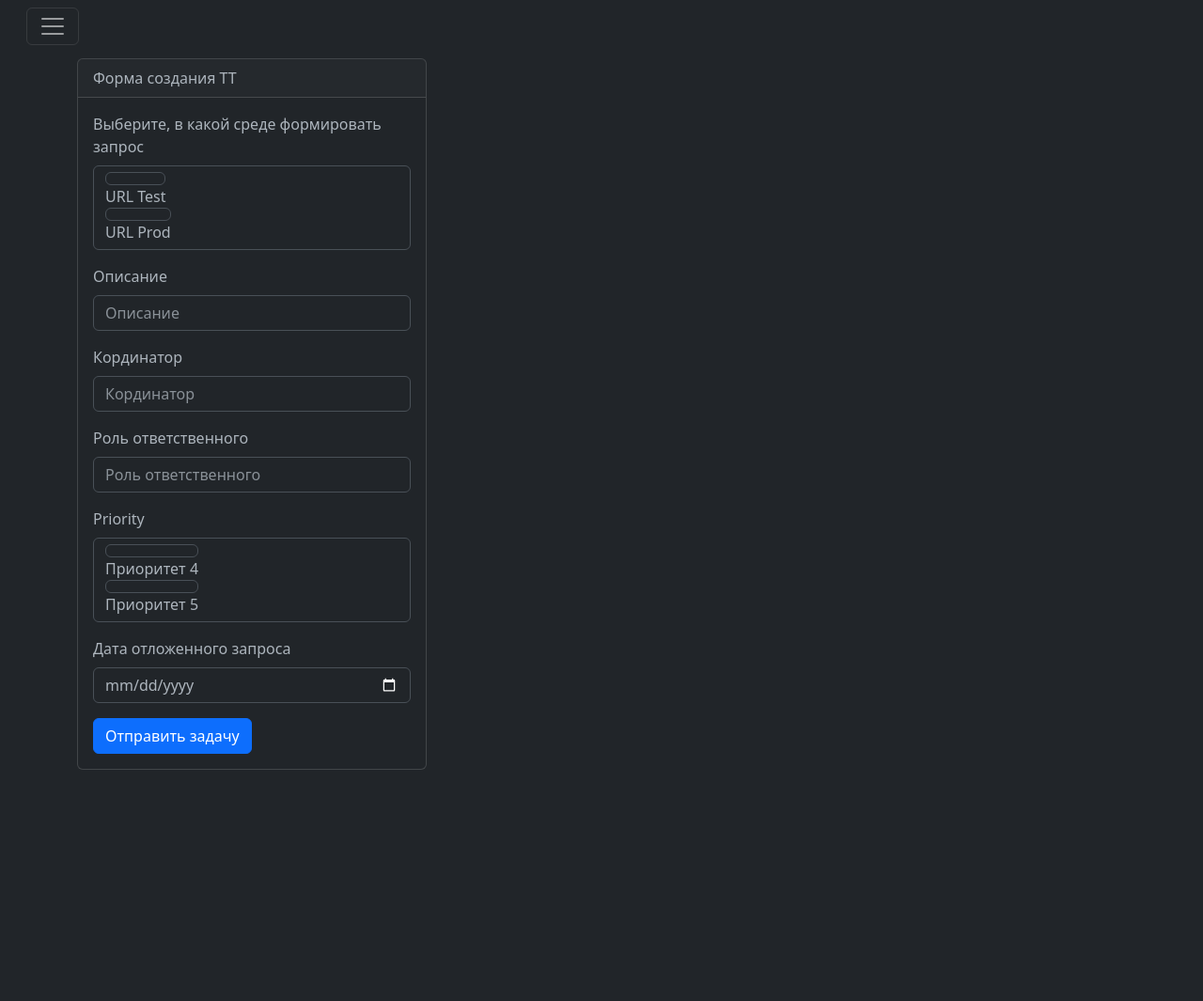
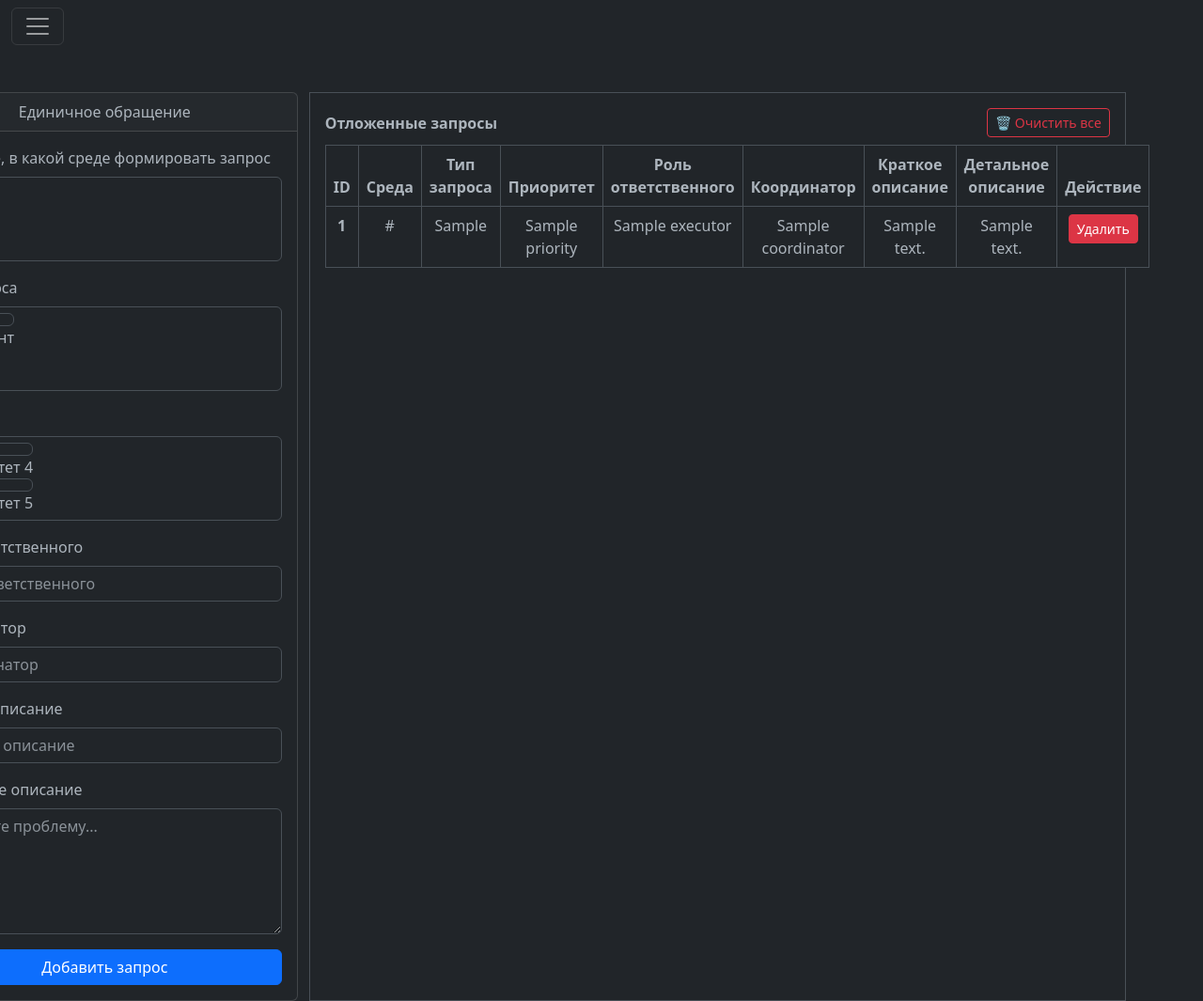
Before and after one commit to kylebaku/control_box, a Django app: template control_box/templates/generation/hand.html in a window 1280 px wide. Shown: the whole page at 94% size. Before the commit the page ends 819 px from the top, so only its background shows below. Run offline with Django 5.2, Linux system fonts and the light colour scheme; tables that the repository leaves empty hold one stand-in row (values such as "Sample post"); the template is opened without the code that fills it: values that come from a table or form of the project are taken from there, most other values are stand-ins (such as "Sample title", 1, 10 or a date in 2020); some libraries are stand-ins or nearby versions.

Commit message:
add def hand_creation and hand.html

```diff
--- a/control_box/control_box/urls.py
+++ b/control_box/control_box/urls.py
@@ -1,7 +1,6 @@
 from django.contrib import admin
 from django.urls import include, path
 from django.conf import settings
-
 
 urlpatterns = [
     path('admin/', admin.site.urls),
@@ -11,7 +10,6 @@
     path('generation/', include('generation.urls')),
 ]
 
-
 if settings.DEBUG:
     import debug_toolbar
     urlpatterns += (path('__debug__/', include(debug_toolbar.urls)),)
--- a/control_box/core/const.py
+++ b/control_box/core/const.py
@@ -4,6 +4,11 @@
     ]
 
 ENVIRONMENT = [
-    ('test', 'URL Test'),
-    ('prod', 'URL Prod'),
+    ('test', 'Test'),
+    ('prod', 'Prod'),
     ]
+
+TYPE_TT = [
+    ('Incident', 'Инцидент'),
+    ('Service', 'Услуга'),
+    ]
--- a/control_box/generation/forms.py
+++ b/control_box/generation/forms.py
@@ -1,30 +1,51 @@
 from django import forms
-from core.const import PRIORITY_CHOICES, ENVIRONMENT
+from core.const import PRIORITY_CHOICES, ENVIRONMENT, TYPE_TT
+
 
 class Generation(forms.Form):
     urls = forms.ChoiceField(
         choices=ENVIRONMENT,
-        widget=forms.RadioSelect(),
+        widget=forms.RadioSelect,
         label="Выберите, в какой среде формировать запрос",
         initial='test',
     )
-    short_description = forms.CharField(
-        max_length=40,
-        label="Описание",
-        )
-    cordinator = forms.CharField(
-        label='Кординатор',
+    type_tt = forms.ChoiceField(
+        choices=TYPE_TT,
+        widget=forms.RadioSelect,
+        label="Тип запроса",
+        initial='Service',
+    )
+    priority = forms.ChoiceField(
+        choices=PRIORITY_CHOICES,
+        widget=forms.RadioSelect,
+        initial=4,
     )
     executor = forms.CharField(
         label='Роль ответственного',
+        widget=forms.TextInput(attrs={'class': 'form-control'})
     )
-    priority = forms.ChoiceField(
-        choices=PRIORITY_CHOICES,
-        widget=forms.RadioSelect(),
-        initial=4,
+    coordinator = forms.CharField(
+        label='Координатор',
+        widget=forms.TextInput(attrs={'class': 'form-control'})
     )
-    type_tt = forms.CheckboxInput()
-    data_create = forms.DateField(
-        label='Дата отложенного запроса',
-        widget=forms.DateInput(attrs={'type': 'date'})
-        )
+    sample_text = forms.CharField(
+        label='Краткое описание',
+        widget=forms.TextInput(attrs={'class': 'form-control'})
+    )
+    short_description = forms.CharField(
+        widget=forms.Textarea(attrs={
+            'rows': 5,
+            'class': 'form-control',
+            'placeholder': 'Опишите проблему...'
+        }),
+        label="Детальное описание"
+    )
+
+    def __init__(self, *args, **kwargs):
+        # Динамически изменять initial значение поля priority в зависимости от
+        # выбранного type_tt. Это делается в __init__ методе формы,
+        # получая данные из request.POST
+        super().__init__(*args, **kwargs)
+
+        if self.data.get('type_tt') == 'Service':
+            self.fields['priority'].initial = 5
--- a/control_box/templates/generation/generation.html
+++ b/control_box/templates/generation/generation.html
@@ -1,7 +1,3 @@
 {% extends "base.html" %}
 {% block content %}
-    <form>
-    {{ form }}
-    <input type="submit" value="Submit">
-  </form>
 {% endblock %}
--- a/control_box/templates/generation/hand.html
+++ b/control_box/templates/generation/hand.html
@@ -1,20 +1,78 @@
 {% extends "base.html" %}
 {% load django_bootstrap5 %}
 {% block content %}
-   <div class="card col-4">
-    <div class="card-header">
-      Форма создания ТТ
+<div class="row" style="margin-left: -200px; margin-top: 50px;">
+  <div class="row mx-0">
+    <div class="col-lg-4">
+      <div class="card">
+        <div class="card-header text-center">
+          Единичное обращение
+        </div>
+        <div class="card-body">
+          <form method="get">
+            {% bootstrap_form form %}
+            <div class="d-grid gap-2">
+              <button type="submit" name="action" value="submit" class="btn btn-primary">
+                Добавить запрос
+              </button>
+            </div>
+          </form>
+        </div>
+      </div>
     </div>
-    <div class="card-body">
-      <form>
-        {% bootstrap_form form %}
-        {% bootstrap_button button_type="submit" content="Отправить задачу" %}
-      </form>
+
+    <div class="col-lg-8 p-3 border text-center">
+      <div class="d-flex justify-content-between align-items-center mb-2">
+        <strong>Отложенные запросы</strong>
+        {% if deferred_requests %}
+        <a href="?clear_all=true"
+           class="btn btn-outline-danger btn-sm"
+           onclick="return confirm('Вы уверены, что хотите удалить ВСЕ отложенные запросы?')">
+          🗑️ Очистить все
+        </a>
+        {% endif %}
+      </div>
+      <table class="table table-bordered mt-2">
+        <thead>
+          <tr>
+            <th scope="col">ID</th>
+            <th scope="col">Среда</th>
+            <th scope="col">Тип запроса</th>
+            <th scope="col">Приоритет</th>
+            <th scope="col">Роль ответственного</th>
+            <th scope="col">Координатор</th>
+            <th scope="col">Краткое описание</th>
+            <th scope="col">Детальное описание</th>
+            <th scope="col">Действие</th>
+          </tr>
+        </thead>
+        <tbody>
+          {% for request_item in deferred_requests %}
+          <tr>
+            <th scope="row">{{ request_item.id }}</th>
+            <td>{{ request_item.urls }}</td>
+            <td>{{ request_item.type_tt }}</td>
+            <td>{{ request_item.priority }}</td>
+            <td>{{ request_item.executor }}</td>
+            <td>{{ request_item.coordinator }}</td>
+            <td>{{ request_item.sample_text }}</td>
+            <td>{{ request_item.short_description|truncatechars:100 }}</td>
+            <td>
+              <a href="?delete_id={{ request_item.id }}"
+                 class="btn btn-danger btn-sm"
+                 onclick="return confirm('Вы уверены, что хотите удалить запрос ID:{{ request_item.id }}?')">
+                Удалить
+              </a>
+            </td>
+          </tr>
+          {% empty %}
+          <tr>
+            <td colspan="9" class="text-center">Нет отложенных запросов</td>
+          </tr>
+          {% endfor %}
+        </tbody>
+      </table>
     </div>
   </div>
-  {% with data=request.GET %}
-    {% if form.is_valid %}
-      <h2>Привет, {{ data.data_create }} {{ data.urls }} проверка {{ date_create}}</h2>
-    {% endif %}
-  {% endwith %}
+</div>
 {% endblock %}
--- a/control_box/templates/includes/header.html
+++ b/control_box/templates/includes/header.html
@@ -1,51 +1,68 @@
 {% load static %}
+<link href="https://cdn.jsdelivr.net/npm/bootstrap@5.3.0/dist/css/bootstrap.min.css" rel="stylesheet">
 <link rel="stylesheet" href="{% static 'css/button_theme.css' %}">
-<script src="https://cdn.jsdelivr.net/npm/bootstrap@5.3.0/dist/js/bootstrap.bundle.min.js"></script>
-<link href="https://cdn.jsdelivr.net/npm/bootstrap@5.3.0/dist/css/bootstrap.min.css" rel="stylesheet">
-<script src="{% static 'js/theme-toggle.js' %}"></script>
+
 <header>
-  <p>
-    <button type="button" class="btn theme-toggle" id="themeToggle"></button>
   <nav class="navbar navbar-dark bg-dark fixed-top">
     <div class="container-fluid">
-    <a class="navbar-brand" href="#"></a>
-    <button class="navbar-toggler me-auto" type="button" data-bs-toggle="offcanvas" data-bs-target="#offcanvasDarkNavbar" aria-controls="offcanvasDarkNavbar" aria-label="Переключить навигацию">
+
+      <button class="navbar-toggler me-auto" type="button" data-bs-toggle="offcanvas"
+              data-bs-target="#offcanvasDarkNavbar" aria-controls="offcanvasDarkNavbar">
         <span class="navbar-toggler-icon"></span>
       </button>
-    <div class="offcanvas offcanvas-start text-bg-dark" tabindex="-1" id="offcanvasDarkNavbar" aria-labelledby="offcanvasDarkNavbarLabel">
+      <button type="button" class="btn theme-toggle me-2" id="themeToggle"></button>
+
+      <div class="offcanvas offcanvas-start text-bg-dark" tabindex="-1" id="offcanvasDarkNavbar">
         <div class="offcanvas-header">
-        <h5 class="offcanvas-title" id="offcanvasDarkNavbarLabel">Темный offcanvas</h5>
-        <button type="button" class="btn-close btn-close-white" data-bs-dismiss="offcanvas" aria-label="Закрыть"></button>
+          <h5 class="offcanvas-title" id="offcanvasDarkNavbarLabel">ControlBox</h5>
+          <button type="button" class="btn-close btn-close-white" data-bs-dismiss="offcanvas"></button>
         </div>
         <div class="offcanvas-body">
           <ul class="navbar-nav justify-content-end flex-grow-1 pe-3">
-          <li class="nav-item">
-            <a class="nav-link active" aria-current="page" href="#">Главная</a>
-          </li>
-          <li class="nav-item">
-            <a class="nav-link" href="#">Ссылка</a>
-          </li>
+
             <li class="nav-item dropdown">
-            <a class="nav-link dropdown-toggle" href="#" role="button" data-bs-toggle="dropdown" aria-expanded="false">
-              Выпадающий список
+              <a class="nav-link dropdown-toggle" href="#" role="button" data-bs-toggle="dropdown">
+                Мониторинг
               </a>
               <ul class="dropdown-menu dropdown-menu-dark">
-              <li><a class="dropdown-item" href="#">Действие</a></li>
-              <li><a class="dropdown-item" href="#">Другое действие</a></li>
-              <li>
-                <hr class="dropdown-divider">
+                <li><a class="dropdown-item" href="#">Детализация</a></li>
+              </ul>
             </li>
-              <li><a class="dropdown-item" href="#">Что-то еще здесь</a></li>
+
+            <li class="nav-item dropdown">
+              <a class="nav-link dropdown-toggle" href="#" role="button" data-bs-toggle="dropdown">
+                Регистрация задач
+              </a>
+              <ul class="dropdown-menu dropdown-menu-dark">
+                <li><a class="dropdown-item" href="{% url 'generation:hand_creation' %}">Ручная регистрация</a></li>
+                <li><a class="dropdown-item" href="{% url 'generation:automatic_creation' %}">Регистрация через планировщик</a></li>
+              </ul>
+            </li>
+
+            <li class="nav-item dropdown">
+              <a class="nav-link dropdown-toggle" href="#" role="button" data-bs-toggle="dropdown">
+                Отчеты
+              </a>
+              <ul class="dropdown-menu dropdown-menu-dark">
+                <li><a class="dropdown-item" href="#">Общий отчет</a></li>
+                <li><a class="dropdown-item" href="#">Тригеры</a></li>
+                <li><a class="dropdown-item" href="#">Планировщик</a></li>
+                <li><a class="dropdown-item" href="#">Ошибки планировщика</a></li>
+                <li><hr class="dropdown-divider"></li>
+                <li><a class="dropdown-item" href="#">Графики</a></li>
               </ul>
             </li>
           </ul>
+
           <form class="d-flex mt-3" role="search">
-          <input class="form-control me-2" type="search" placeholder="Поиск" aria-label="Поиск">
-          <button class="btn btn-success" type="submit">Поиск</button>
+            <input class="form-control me-2" type="search" placeholder="Поиск">
+            <button class="btn btn-success" type="submit">Найти</button>
           </form>
         </div>
       </div>
     </div>
   </nav>
-  </p>
 </header>
+
+<script src="https://cdn.jsdelivr.net/npm/bootstrap@5.3.0/dist/js/bootstrap.bundle.min.js"></script>
+<script src="{% static 'js/theme-toggle.js' %}"></script>
```
Also changed, not shown: control_box/generation/views.py (+41 -7 lines). Lines whose indentation alone changed are shown as unchanged.
